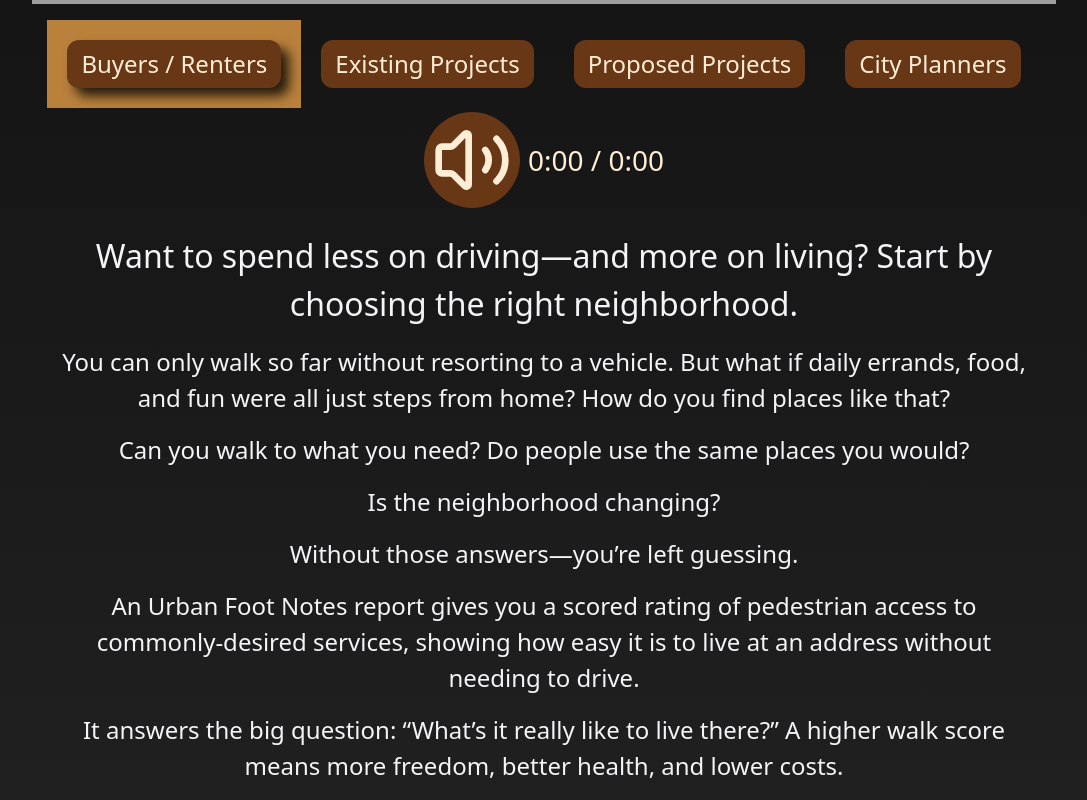
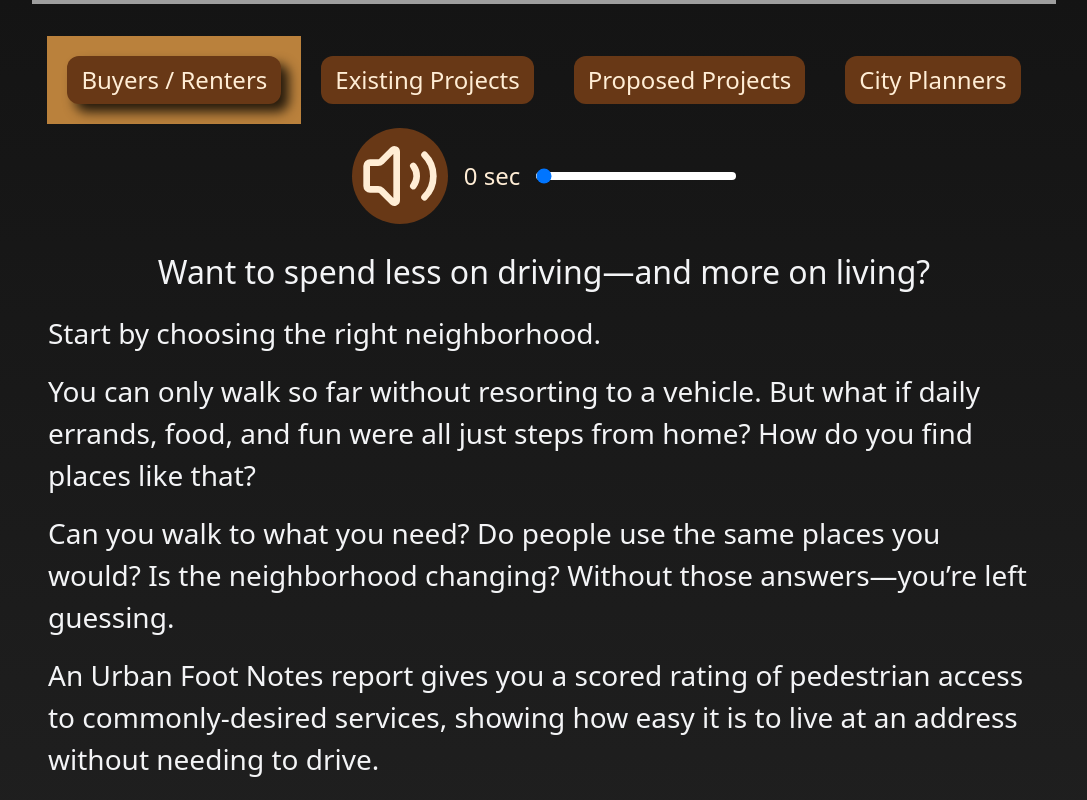
Before and after one commit to Richard-Burd/urban-footnotes-landing, a Next.js app: page /ads in a window 1280 px wide. Shown: the part 840-1640 px from the top of the page, without its empty margins (96-1183 px from the left). Built offline with nearby package versions, Linux system fonts and the light colour scheme; grey boxes are pictures that could not be loaded; a web font is replaced by a local one.

Commit message:
audio player, and left alignment

```diff
--- a/pages/ads.js
+++ b/pages/ads.js
@@ -2,27 +2,26 @@ import PageTitle from "@/components/PageTitle";
 import Logo from "@/components/Logo";
 import { useState, useRef, useEffect } from "react";
 import Image from "next/image";
-import { Volume2 } from "lucide-react";
+import { Volume2, Pause } from "lucide-react";
 
 const BUTTONS = [
   {
     key: 'buyers',
     title: 'Buyers / Renters',
-    audioSrc: '/buyers-renters-audio.mp3',
+    audioSrc: 'ad-audio-existing-projects.m4a',
     content: [
-      "Want to spend less on driving—and more on living? Start by choosing the right neighborhood.",
+      "Want to spend less on driving—and more on living?", "Start by choosing the right neighborhood.",
       "You can only walk so far without resorting to a vehicle. But what if daily errands, food, and fun were all just steps from home? How do you find places like that?",
-      "Can you walk to what you need? Do people use the same places you would?", "Is the neighborhood changing?",
-      "Without those answers—you’re left guessing.",
+      "Can you walk to what you need? Do people use the same places you would? Is the neighborhood changing? Without those answers—you’re left guessing.",
       "An Urban Foot Notes report gives you a scored rating of pedestrian access to commonly-desired services, showing how easy it is to live at an address without needing to drive.",
-      "It answers the big question: “What’s it really like to live there?” A higher walk score means more freedom, better health, and lower costs.",
+      "It answers the big question: “What’s it really like to live there?” A higher walkability rating means more freedom, better health, and lower costs.",
       "Ask your agent, landlord, or builder for an Urban Foot Notes report. Or visit urbanfootnotes.com to check out sample reports yourself."
     ]
   },
   {
     key: 'existing',
     title: 'Existing Projects',
-    audioSrc: '/existing-projects-audio.mp3',
+    audioSrc: 'ad-audio-existing-projects.m4a',
     content: [
       "Trying to attract the right buyers or renters?",
       "People often lack insight on how an address’ neighborhood meets their needs. That's when hasty, less-than-ideal judgments get made.",
@@ -36,7 +35,7 @@ const BUTTONS = [
   {
     key: 'proposed',
     title: 'Proposed Projects',
-    audioSrc: '/proposed-projects-audio.mp3',
+    audioSrc: 'ad-audio-existing-projects.m4a',
     content: [
       "What if you could add a story to your development proposal—its neighborhood's story, told in data?",
       "Too many projects start with incomplete neighborhood data. That’s where deals can fall apart—or additional opportunities get missed.",
@@ -48,7 +47,7 @@ const BUTTONS = [
   {
     key: 'planners',
     title: 'City Planners',
-    audioSrc: '/city-planners-audio.mp3',
+    audioSrc: 'ad-audio-existing-projects.m4a',
     content: [
       "Tired of the same fights over traffic and density? Blame’s easy. Solutions aren’t.",
       "Sprawling NIMBYs battle developers’ densities. Now often unpleasant compromises seem like the only path forward.",
@@ -63,45 +62,116 @@ function AudioPlayer({ src }) {
   const audioRef = useRef(null);
   const [currentTime, setCurrentTime] = useState(0);
   const [duration, setDuration] = useState(0);
+  const [isPlaying, setIsPlaying] = useState(false);
+  const [pulseValue, setPulseValue] = useState(1);
 
   useEffect(() => {
     const audio = audioRef.current;
     if (!audio) return;
+
     const onLoaded = () => setDuration(Math.floor(audio.duration));
-    const onTimeUpdate = () => setCurrentTime(Math.floor(audio.currentTime));
-    audio.addEventListener('loadedmetadata', onLoaded);
-    audio.addEventListener('timeupdate', onTimeUpdate);
+    const onTimeUpdate = () =>
+      setCurrentTime(Math.floor(audio.currentTime));
+
+    audio.addEventListener("loadedmetadata", onLoaded);
+    audio.addEventListener("timeupdate", onTimeUpdate);
+
     return () => {
-      audio.removeEventListener('loadedmetadata', onLoaded);
-      audio.removeEventListener('timeupdate', onTimeUpdate);
+      audio.removeEventListener("loadedmetadata", onLoaded);
+      audio.removeEventListener("timeupdate", onTimeUpdate);
     };
-  }, []);
+  }, [src]);
+
+  useEffect(() => {
+    if (!isPlaying) return;
+
+    const interval = setInterval(() => {
+      setPulseValue(0.9 + Math.random() * 0.1); // Simulate reactive pulsing
+    }, 200);
+
+    return () => clearInterval(interval);
+  }, [isPlaying]);
 
   const togglePlay = () => {
     const audio = audioRef.current;
     if (!audio) return;
-    audio.paused ? audio.play() : audio.pause();
+
+    if (audio.paused) {
+      audio.play();
+      setIsPlaying(true);
+    } else {
+      audio.pause();
+      setIsPlaying(false);
+    }
   };
 
   const formatTime = (sec) => {
+    if (sec < 60) return `${sec} sec`;
     const m = Math.floor(sec / 60);
-    const s = sec % 60 < 10 ? `0${sec % 60}` : sec % 60;
-    return `${m}:${s}`;
+    const s = sec % 60;
+    return `${m} min${m > 1 ? "s" : ""}${s > 0 ? ` ${s} sec` : ""}`;
   };
 
   return (
-    <div className="flex items-center justify-center space-x-2 mb-6" role="group" aria-label="Audio controls">
+    <div
+      className="flex items-center justify-center gap-4 mb-6 w-full max-w-screen-lg px-4"
+      role="group"
+      aria-label="Audio controls"
+    >
       <button
         onClick={togglePlay}
         className="p-2 bg-[#683816ff] rounded-full text-orange-100 focus:outline-none focus:ring-2 focus:ring-orange-300"
         aria-label="Play or pause audio"
       >
-        <Volume2 className="w-20 h-20" aria-hidden="true" />
+        {isPlaying ? (
+          <Pause className="w-20 h-20" aria-hidden="true" />
+        ) : (
+          <Volume2 className="w-20 h-20" aria-hidden="true" />
+        )}
       </button>
-      <span className="text-orange-100 text-[17px] lg:text-[28px]" aria-live="polite">
-        {formatTime(currentTime)} / {formatTime(duration)}
+
+      <span className="text-orange-100 text-[17px] lg:text-[24px] whitespace-nowrap">
+        {formatTime(duration)}
       </span>
-      <audio ref={audioRef} src={src} preload="metadata" className="sr-only" />
+
+      <input
+        type="range"
+        min="0"
+        max={duration}
+        value={currentTime}
+        onChange={(e) => {
+          const audio = audioRef.current;
+          const newTime = parseInt(e.target.value);
+          if (audio) {
+            audio.currentTime = newTime;
+            setCurrentTime(newTime);
+          }
+        }}
+        className="h-2 w-[200px] appearance-none rounded-lg cursor-pointer"
+        style={{
+          background: `linear-gradient(to right, #f6d7beff 0%, #ba813cff ${Math.min(
+            (currentTime / duration) * 100,
+            100
+          )}%, #683816ff ${Math.min(
+            (currentTime / duration) * 100,
+            100
+          )}%, #683816ff 100%)`,
+          transform: `scaleY(${pulseValue})`,
+          boxShadow: isPlaying
+            ? `0 0 ${pulseValue * 6}px rgba(250, 200, 150, 0.4)`
+            : "none",
+          transition: "transform 0.2s ease-in-out, box-shadow 0.2s ease-in-out",
+        }}
+
+      />
+
+      <audio
+        key={src}
+        ref={audioRef}
+        src={src}
+        preload="metadata"
+        className="sr-only"
+      />
     </div>
   );
 }
@@ -157,7 +227,7 @@ export default function Ads() {
         </div>
       </header>
 
-      <nav className="mt-4 w-full max-w-screen-lg mx-auto flex justify-center">
+      <nav className="mt-8 w-full max-w-screen-lg mx-auto flex justify-center">
         {BUTTONS.map(btn => (
           <SelectableButton
             key={btn.key}
@@ -168,12 +238,12 @@ export default function Ads() {
         ))}
       </nav>
 
-      <section className="mt-1 max-w-screen-lg mx-auto text-center px-4">
-        {current.audioSrc && <AudioPlayer src={`${baseUrl}${current.audioSrc}`} />}
+      <section className="mt-1 max-w-screen-lg mx-auto text-left px-4">
+        {current.audioSrc && <AudioPlayer src={`${baseUrl}/${current.audioSrc}`} />}
         <article className="space-y-4">
-          <h2 className="text-[24px] md:text-[32px]">{current.content[0]}</h2>
+          <h2 className="text-[24px] md:text-[32px] text-center">{current.content[0]}</h2>
           {current.content.slice(1).map((para, idx) => (
-            <p key={idx} className="text-[24px]">{para}</p>
+            <p key={idx} className="text-[28px]">{para}</p>
           ))}
         </article>
       </section>
```
